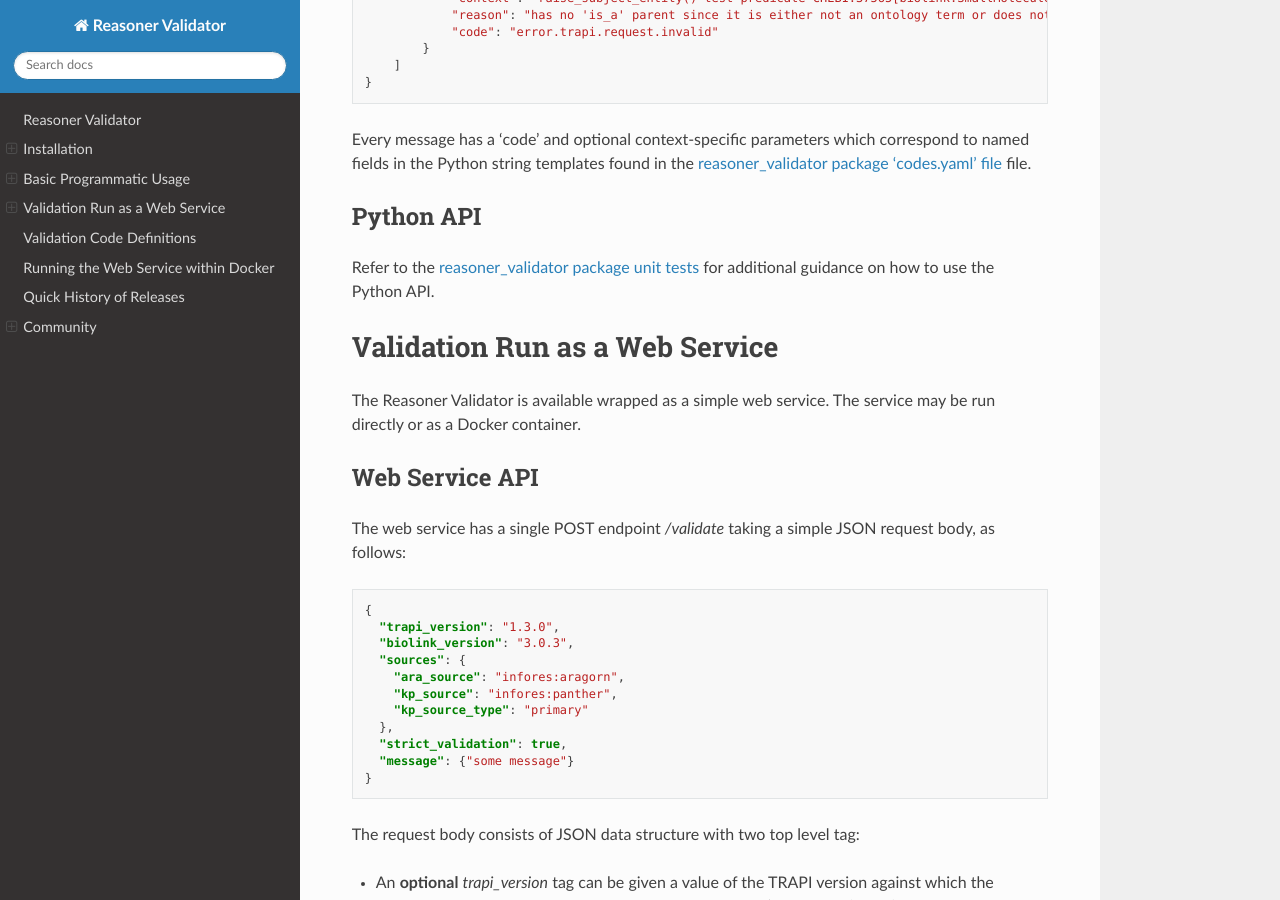
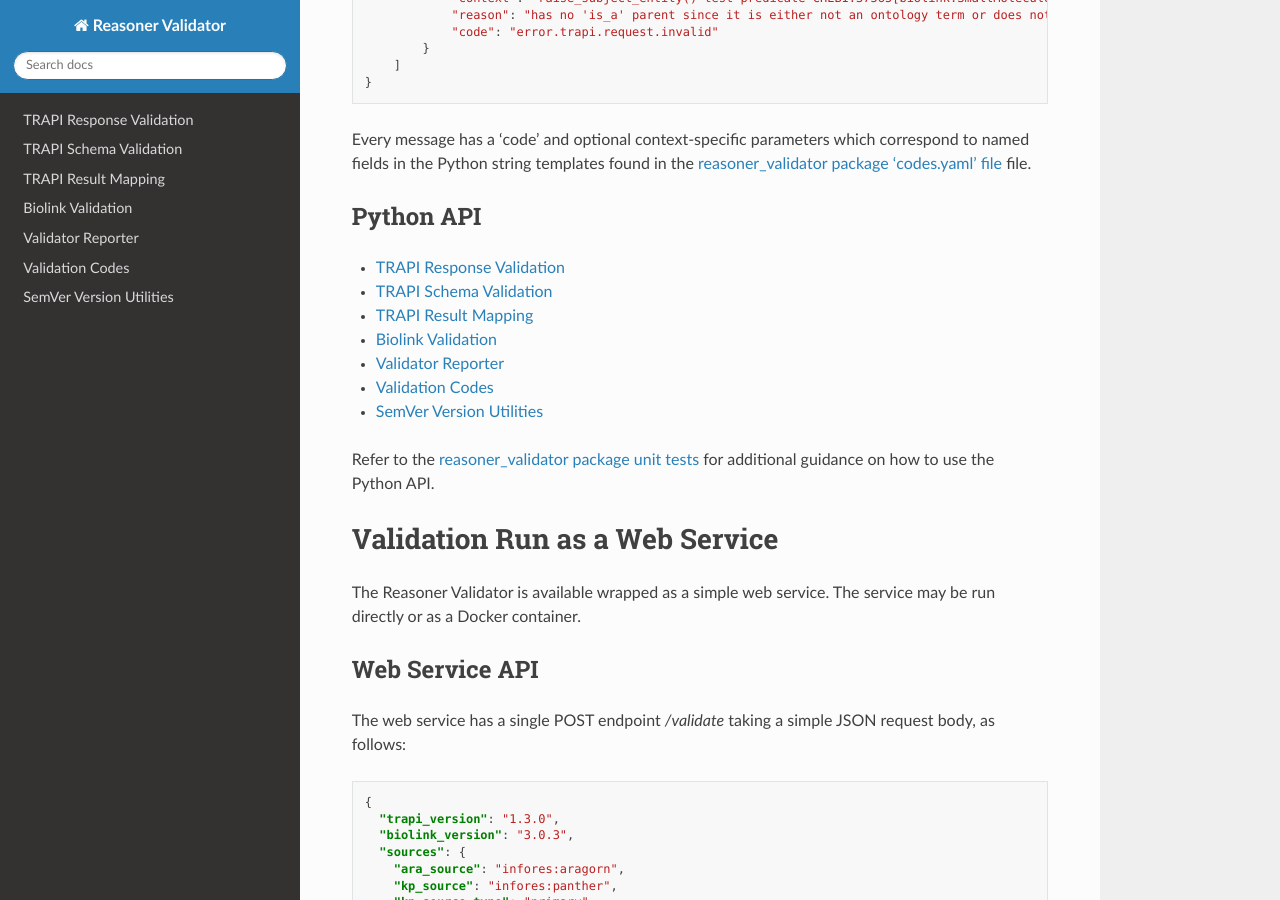
Before and after one commit to NCATSTranslator/reasoner-validator, a Sphinx documentation site: the page built from docs/index.rst, in a window 1280 px wide and 900 px high, scrolled down 1918 px. Built offline with Sphinx 7.4.7 and the Read the Docs theme 2.0.0, drawn with Linux system fonts in a browser that asks for light colours.

Commit message:
Cleaning up the Sphinx docs - first iteration (also attempting to add validation code documentation)

```diff
--- a/docs/conf.py
+++ b/docs/conf.py
@@ -42,6 +42,10 @@
     '.md': 'markdown',
 }
 
+# generate autosummary even if no references
+autosummary_generate = True
+autosummary_imported_members = True
+
 # Add any paths that contain templates here, relative to this directory.
 templates_path = ['_templates']
 
@@ -61,4 +65,4 @@
 # Add any paths that contain custom static files (such as style sheets) here,
 # relative to this directory. They are copied after the builtin static files,
 # so a file named "default.css" will overwrite the builtin "default.css".
-html_static_path = ['_static']
+# html_static_path = ['_static']
--- a/docs/index.rst
+++ b/docs/index.rst
@@ -103,15 +103,16 @@
 
 Python API
 ----------
-
 .. toctree::
    :maxdepth: 2
-   :autosummary_generate: True
 
    TRAPI Response Validation <reasoner_validator>
    TRAPI Schema Validation <reasoner_validator.trapi>
-   Biolink <reasoner_validator.biolink>
    TRAPI Result Mapping <reasoner_validator.trapi.mapping>
+   Biolink Validation <reasoner_validator.biolink>
+   Validator Reporter <reasoner_validator.report>
+   Validation Codes <validation_codes>
+   SemVer Version Utilities <reasoner_validator.versioning>
 
 Refer to the `reasoner_validator package unit tests <https://github
 .com/NCATSTranslator/reasoner-validator/blob/master/tests>`_ for additional guidance on how to use the Python API.
--- /dev/null
+++ b/docs/validation_codes.md
@@ -0,0 +1 @@
+# Validation Message Code Dictionary
```
Also changed, not shown: docs/generated/reasoner_validator.biolink.rst (deleted, +0 -30 lines), docs/generated/reasoner_validator.rst (deleted, +0 -17 lines), docs/reasoner_validator.report.rst (added, +7 -0 lines), docs/reasoner_validator.versioning.rst (added, +7 -0 lines), .readthedocs.yml, sphinx-requirements.txt (renamed from docs/requirements.txt), 1 other file.
